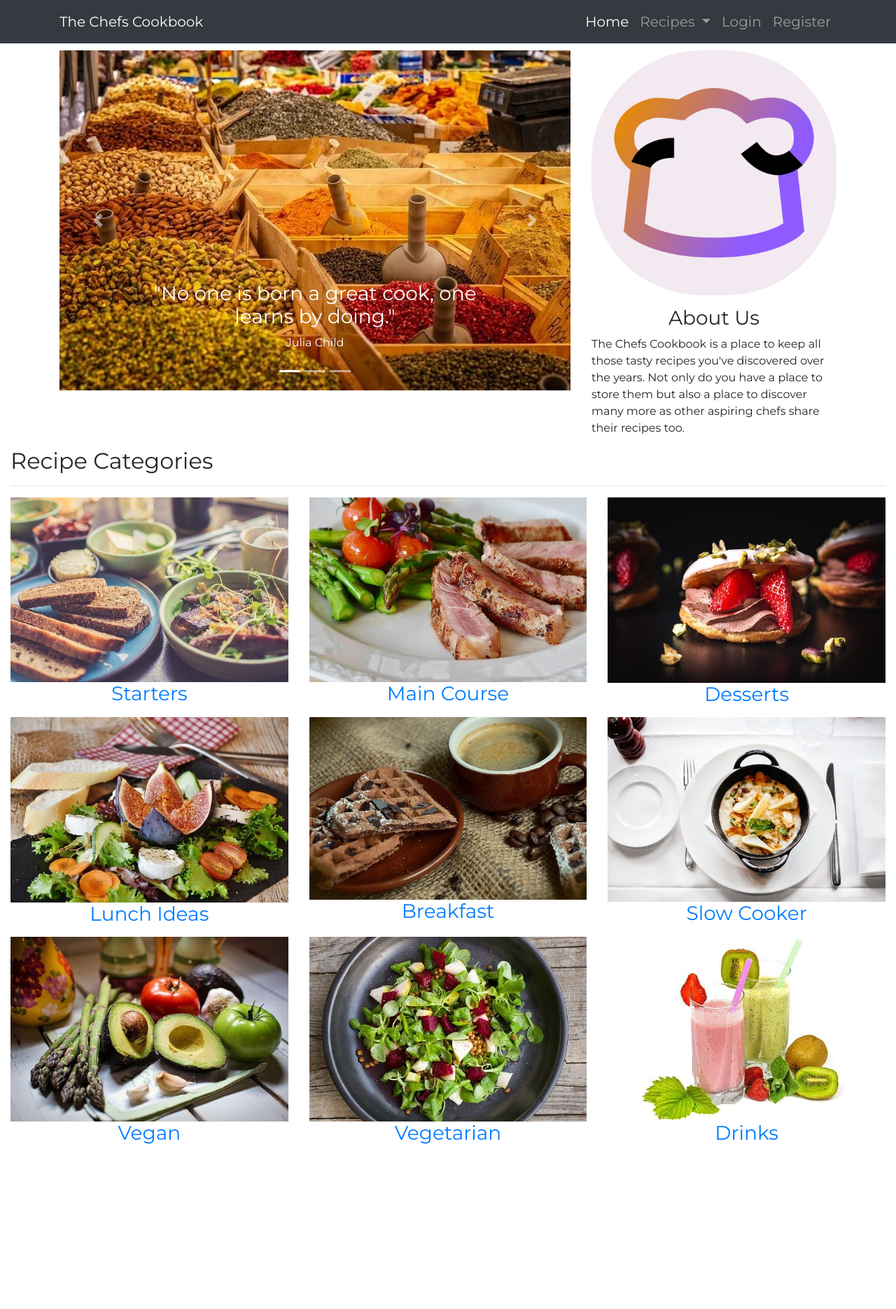
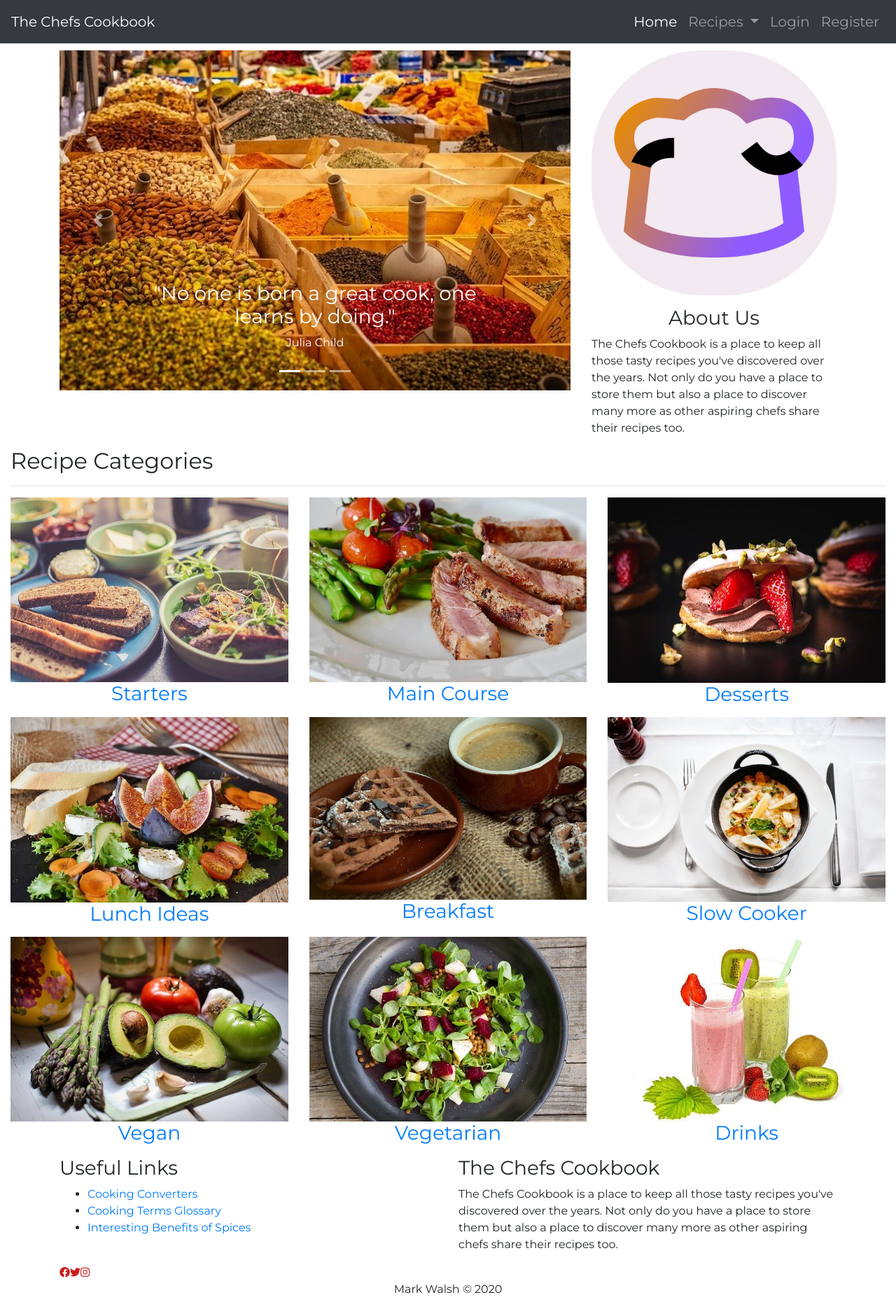
Before and after one commit to Squelsh84/the-chefs-cookbook, a Flask app: page / in a window 1280 px wide. Shown: the whole page at 70% size. Before the commit the page ends 1635 px from the top, so only its background shows below. Run offline with Flask 2, Linux system fonts and the light colour scheme; some libraries are stand-ins or nearby versions.

Commit message:
Added a footer to website with social media links an also useful links to do with cooking

```diff
--- a/templates/base.html
+++ b/templates/base.html
@@ -25,7 +25,6 @@
 
   <!-- Navigation -->
   <nav class="navbar navbar-expand-lg navbar-dark bg-dark static-top" id="navvar">
-    <div class="container">
     <a class="navbar-brand" href="{{ url_for('index') }}">
       The Chefs Cookbook
     </a>
@@ -99,7 +98,6 @@
         {% endif %}
       </ul>
     </div>
-    </div>
   </nav>
 
 
@@ -108,7 +106,7 @@
     {% with messages = get_flashed_messages() %}
     {% if messages %}
     {% for message in messages %}
-    <div class="alert alert-warning alert-dismissible" role="alert">
+    <div class="alert alert-info alert-dismissible" role="alert">
       <button type="button" class="close" data-dismiss="alert" aria-label="Close"><span
           aria-hidden="true">×</span></button>
       <h5>{{message}}</h5>
@@ -128,8 +126,34 @@
 
 
 
-  <footer class="bg-dark">
 
+  <footer class="footer-bg-dark footer-dark fixed">
+    <div class="container">
+      <div class="row">
+
+        <div class="col-sm-6 col-md-6 item">
+          <h3>Useful Links</h3>
+          <ul>
+            <li><a href="https://www.thecalculatorsite.com/cooking/" target="_blank">Cooking Converters</a></li>
+            <li><a href="https://www.d.umn.edu/~alphanu/cookery/glossary_cooking.html" target="_blank">Cooking Terms
+                Glossary</a></li>
+            <li><a href="https://www.healthline.com/nutrition/10-healthy-herbs-and-spices" target="_blank">Interesting
+                Benefits of Spices</a></li>
+          </ul>
+        </div>
+        <div class="col-md-6 item text">
+          <h3>The Chefs Cookbook</h3>
+          <p>The Chefs Cookbook is a place to keep all those tasty recipes you've discovered over the years. Not only do
+            you have a place to store them but also a place to discover many more as other aspiring chefs share their
+            recipes too.</p>
+        </div>
+        <div class="col item social"><a href="https://www.facebook.com/" target="_blank"><i
+              class="fab fa-facebook"></i></a><a href="https://wwww.twitter.com/" target="_blank"><i
+              class="fab fa-twitter"></i></a><a href="https://www.instagram.com/" target="_blank"><i
+              class="fab fa-instagram"></i></a></div>
+      </div>
+      <p class="copyright text-center">Mark Walsh © 2020</p>
+    </div>
   </footer>
 
 
```
Lines whose indentation alone changed are shown as unchanged.
